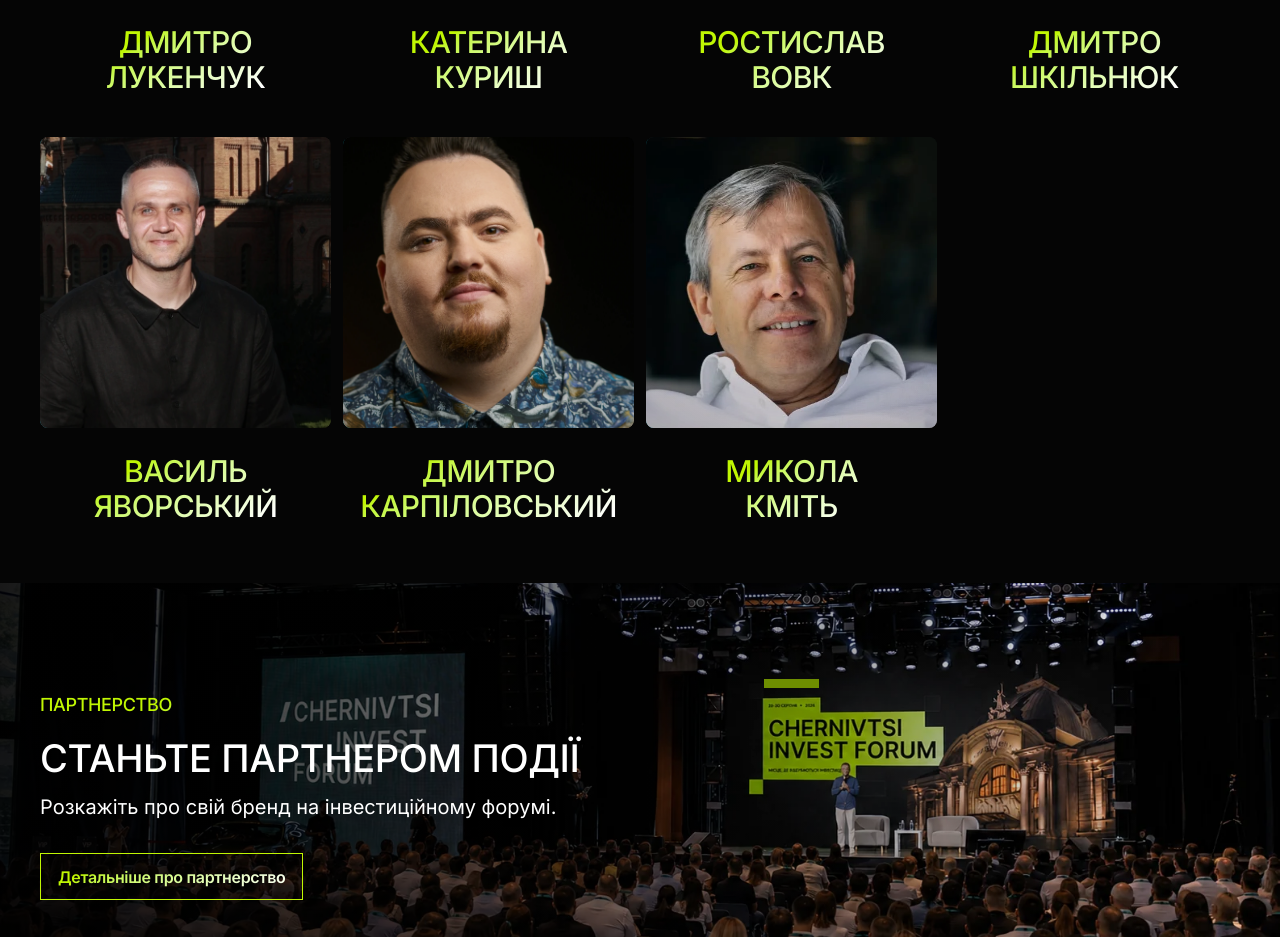
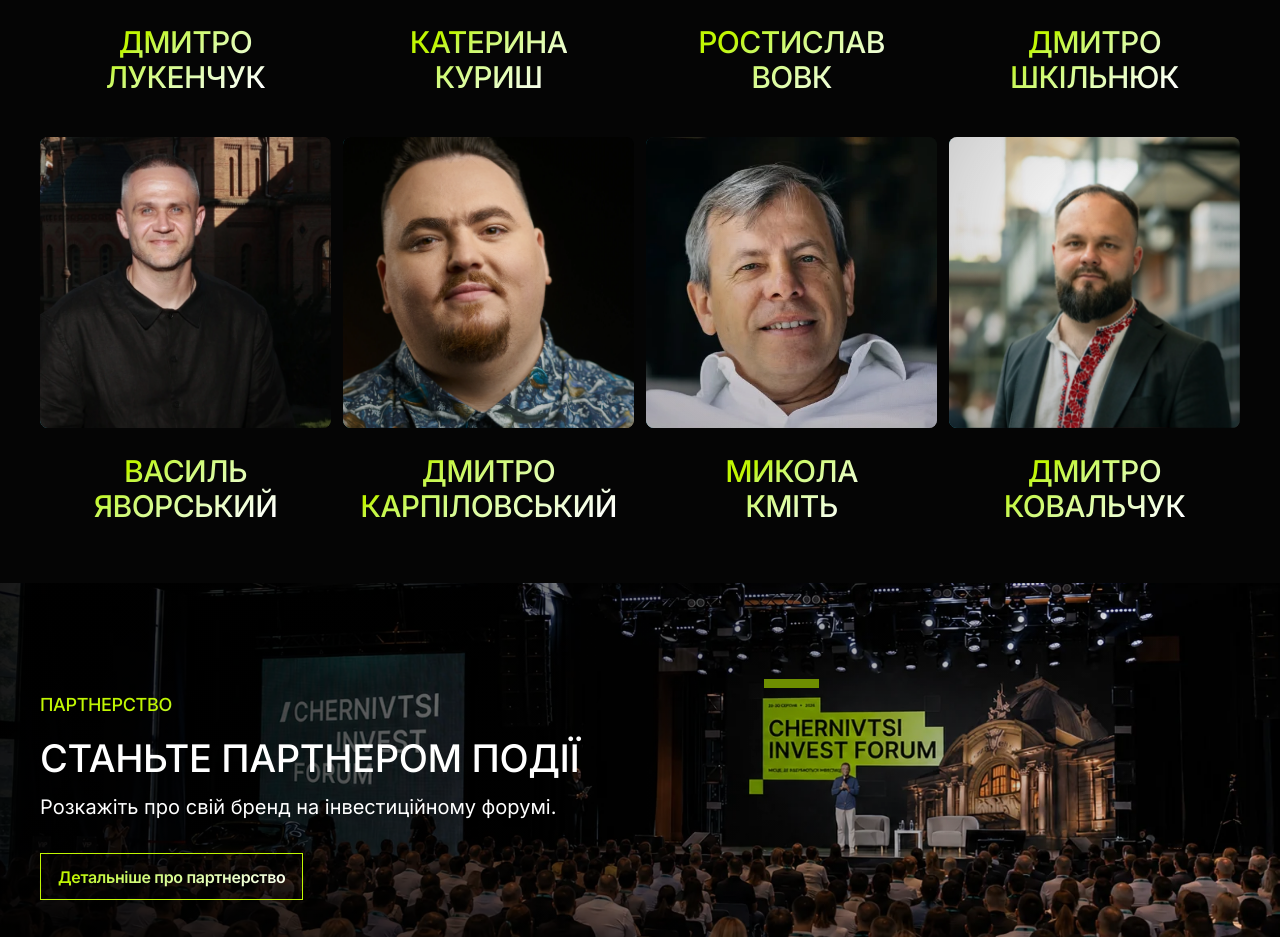
Before and after one commit to peresichanskapm-dev/chervnitsi-invest-forum, a Next.js app: page / in a window 1280 px wide. Shown: the part 3221-4158 px from the top of the page. Built offline with nearby package versions, Linux system fonts and the light colour scheme.

Commit message:
feat(speakers): add Dmytro Kovalchuk (Alterra Group) speaker card

```diff
--- a/components/home/Speakers/Speakers.data.ts
+++ b/components/home/Speakers/Speakers.data.ts
@@ -107,5 +107,12 @@ export const speakersData = {
       description:
         "Співзасновник готельно-оздоровчого комплексу «Святий Шарбель». Співвласник гірськолижного комплексу «Плай».",
     },
+    {
+      firstName: "Дмитро",
+      lastName: "Ковальчук",
+      photo: "/images/speakers/kovalchuk.webp",
+      description:
+        "Founder & CEO інвестиційно-девелоперської компанії Alterra Group. Має інженерну й економічну освіти, пройшов програму Presidents' MBA в Києво-Могилянській бізнес-школі.",
+    },
   ] satisfies Speaker[],
 };
```
Also changed, not shown: public/images/speakers/kovalchuk.webp (added).
